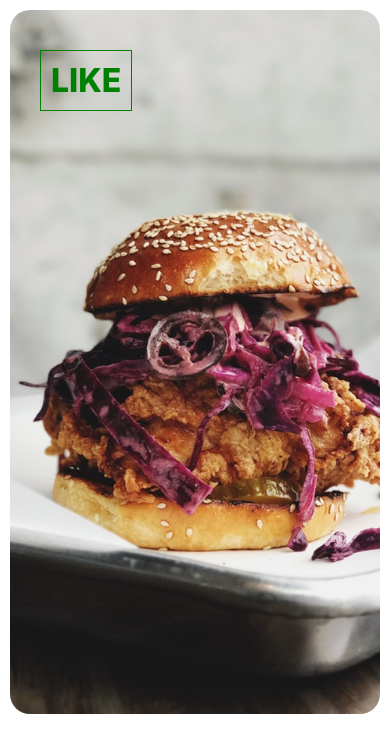
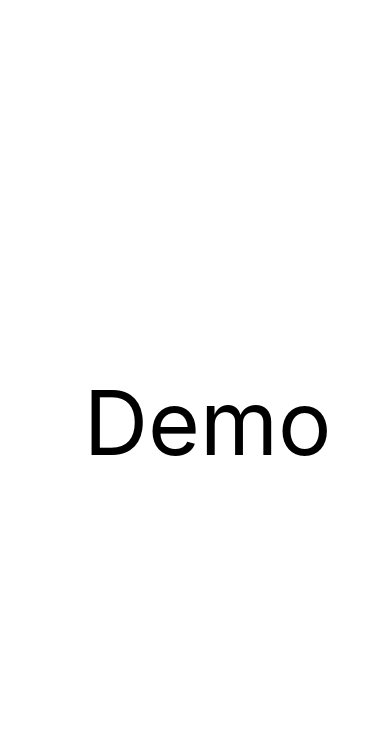
Before and after one commit to raj1823/tinder-clone-demo, a React Native app: screen / in a window 390 px wide. Shown: the top 752 px of the page. Built offline with nearby package versions, Linux system fonts and the light colour scheme.

Commit message:
demo animation

```diff
--- a/App.js
+++ b/App.js
@@ -11,249 +11,43 @@ import {
 
 const SCREEN_HEIGHT = Dimensions.get('window').height;
 const SCREEN_WIDTH = Dimensions.get('window').width;
-import Icon from 'react-native-vector-icons/Ionicons';
-const Users = [
-  {id: '1', uri: require('./assets/1.jpg')},
-  {id: '2', uri: require('./assets/2.jpg')},
-  {id: '3', uri: require('./assets/3.jpg')},
-  {id: '4', uri: require('./assets/4.jpg')},
-  {id: '5', uri: require('./assets/5.jpg')},
-];
 
 export default class App extends React.Component {
   constructor(props) {
     super(props);
 
-    this.position = new Animated.ValueXY();
-    this.state = {
-      currentIndex: 0,
-    };
-    this.PanResponder = PanResponder.create({
-      onStartShouldSetPanResponder: (evt, gestureState) => true,
-      onPanResponderMove: (evt, gestureState) => {
-        console.log(gestureState.dx);
-        this.position.setValue({x: gestureState.dx, y: gestureState.dy});
-      },
-      onPanResponderRelease: (evt, gestureState) => {
-        if (gestureState.dx > 120) {
-          Animated.spring(this.position, {
-            toValue: {x: SCREEN_WIDTH + 300, y: gestureState.dy},
-          }).start(() => {
-            this.setState({currentIndex: this.state.currentIndex + 1}, () => {
-              this.position.setValue({x: 0, y: 0});
-            });
-          });
-        } else if (gestureState.dx < -120) {
-          Animated.spring(this.position, {
-            toValue: {x: -SCREEN_WIDTH - 300, y: gestureState.dy},
-          }).start(() => {
-            this.setState({currentIndex: this.state.currentIndex + 1}, () => {
-              this.position.setValue({x: 0, y: 0});
-            });
-          });
-        } else {
-          Animated.spring(this.position, {
-            toValue: {x: 0, y: 0},
-            friction: 2,
-          }).start();
-        }
-      },
-    });
-
-    this.rotate = this.position.x.interpolate({
-      inputRange: [-SCREEN_WIDTH / 2, 0, SCREEN_WIDTH / 2],
-      outputRange: ['-20deg', '0deg', '10deg'],
-    });
-
-    this.rotateAndTranslate = {
-      transform: [
-        {
-          rotate: this.rotate,
-        },
-        ...this.position.getTranslateTransform(),
-      ],
+    this.opacity = new Animated.Value(0)
+    this.size = new Animated.Value(2)
+    this.rotationValue = new Animated.Value(0)
     };
 
-    this.likeOpacity = this.position.x.interpolate({
-      inputRange: [-SCREEN_WIDTH / 2, 0, SCREEN_WIDTH / 2],
-      outputRange: [0, 0, 1],
-      extrapolate: 'clamp',
-    });
-    this.dislikeOpacity = this.position.x.interpolate({
-      inputRange: [-SCREEN_WIDTH / 2, 0, SCREEN_WIDTH / 2],
-      outputRange: [1, 0, 0],
-      extrapolate: 'clamp',
-    });
+    componentDidMount(){
+      Animated.loop(
+      Animated.timing(this.rotationValue,{
+        toValue:1,
+        duration:6000
+      })).start()
+      Animated.timing(this.opacity,{
+        toValue:1,
+        duration:2000}).start()
+      Animated.timing(this.size,{
+        toValue:100,
+        duration:10000
+      }).start()
+    }
 
-    this.nextCardOpacity = this.position.x.interpolate({
-      inputRange: [-SCREEN_WIDTH / 2, 0, SCREEN_WIDTH / 2],
-      outputRange: [1, 0, 1],
-      extrapolate: 'clamp',
-    });
-    this.nextCardScale = this.position.x.interpolate({
-      inputRange: [-SCREEN_WIDTH / 2, 0, SCREEN_WIDTH / 2],
-      outputRange: [1, 0.8, 1],
-      extrapolate: 'clamp',
-    });
-  }
 
-  renderUsers = () => {
-    return Users.map((item, i) => {
-      if (i < this.state.currentIndex) {
-        return null;
-      } else if (i == this.state.currentIndex) {
-        return (
-          <Animated.View
-            {...this.PanResponder.panHandlers}
-            key={item.id}
-            style={[
-              this.rotateAndTranslate,
-              {
-                height: SCREEN_HEIGHT - 120,
-                width: SCREEN_WIDTH,
-                padding: 10,
-                position: 'absolute',
-              },
-            ]}>
-            <Animated.View
-              style={{
-                opacity: 1,
-                transform: [{rotate: this.position.x.interpolate({
-                    inputRange:[-SCREEN_WIDTH/4, 0 , SCREEN_WIDTH/4],
-                    outputRange:['-180deg','0deg','180deg'],
-                    extrapolate:'clamp'
-                })}],
-                position: 'absolute',
-                top: 50,
-                left: 40,
-                zIndex: 1000,
-              }}>
-              <Text
-                style={{
-                  borderWidth: 1,
-                  borderColor: 'green',
-                  color: 'green',
-                  fontSize: 32,
-                  fontWeight: '800',
-                  padding: 10,
-                }}>
-                LIKE
-              </Text>
-            </Animated.View>
-
-            <Animated.View
-              style={{
-                opacity: this.dislikeOpacity,
-                transform: [{rotate: '30deg'}],
-                position: 'absolute',
-                top: 50,
-                right: 40,
-                zIndex: 1000,
-              }}>
-              <Text
-                style={{
-                  borderWidth: 1,
-                  borderColor: 'red',
-                  color: 'red',
-                  fontSize: 32,
-                  fontWeight: '800',
-                  padding: 10,
-                }}>
-                DISLIKE
-              </Text>
-            </Animated.View>
-
-            <Image
-              style={{
-                flex: 1,
-                height: null,
-                width: null,
-                resizeMode: 'cover',
-                borderRadius: 20,
-              }}
-              source={item.uri}
-            />
-          </Animated.View>
-        );
-      } else {
-        return (
-          <Animated.View
-            key={item.id}
-            style={[
-              {
-                opacity: this.nextCardOpacity,
-                transform: [{scale: this.nextCardScale}],
-                height: SCREEN_HEIGHT - 120,
-                width: SCREEN_WIDTH,
-                padding: 10,
-                position: 'absolute',
-              },
-            ]}>
-            <Animated.View
-              style={{
-                opacity: 0,
-                transform: [{rotate: '-30deg'}],
-                position: 'absolute',
-                top: 50,
-                left: 40,
-                zIndex: 1000,
-              }}>
-              <Text
-                style={{
-                  borderWidth: 1,
-                  borderColor: 'green',
-                  color: 'green',
-                  fontSize: 32,
-                  fontWeight: '800',
-                  padding: 10,
-                }}>
-                LIKE
-              </Text>
-            </Animated.View>
-
-            <Animated.View
-              style={{
-                opacity: 0,
-                transform: [{rotate: '30deg'}],
-                position: 'absolute',
-                top: 50,
-                right: 40,
-                zIndex: 1,
-                backgroundColor: 'yellow',
-              }}>
-              <Text
-                style={{
-                  borderWidth: 1,
-                  borderColor: 'red',
-                  color: 'red',
-                  fontSize: 32,
-                  fontWeight: '800',
-                  padding: 10,
-                }}>
-                NOPE
-              </Text>
-            </Animated.View>
-
-            <Image
-              style={{
-                flex: 1,
-                height: null,
-                width: null,
-                resizeMode: 'cover',
-                borderRadius: 20,
-              }}
-              source={item.uri}
-            />
-          </Animated.View>
-        );
-      }
-    }).reverse();
-  };
 
   render() {
     return (
-      <View style={{flex: 1, alignItems: 'center'}}>
-        {this.renderUsers()}
+      <View style={{flex: 1, alignItems: 'center',justifyContent:'center'}}>
+          <View>
+            <Animated.Text style={{
+              fontSize:this.size,
+              opacity:this.opacity,
+
+            }}> {'Demo'}</Animated.Text>
+          </View>
       </View>
     );
   }
```
